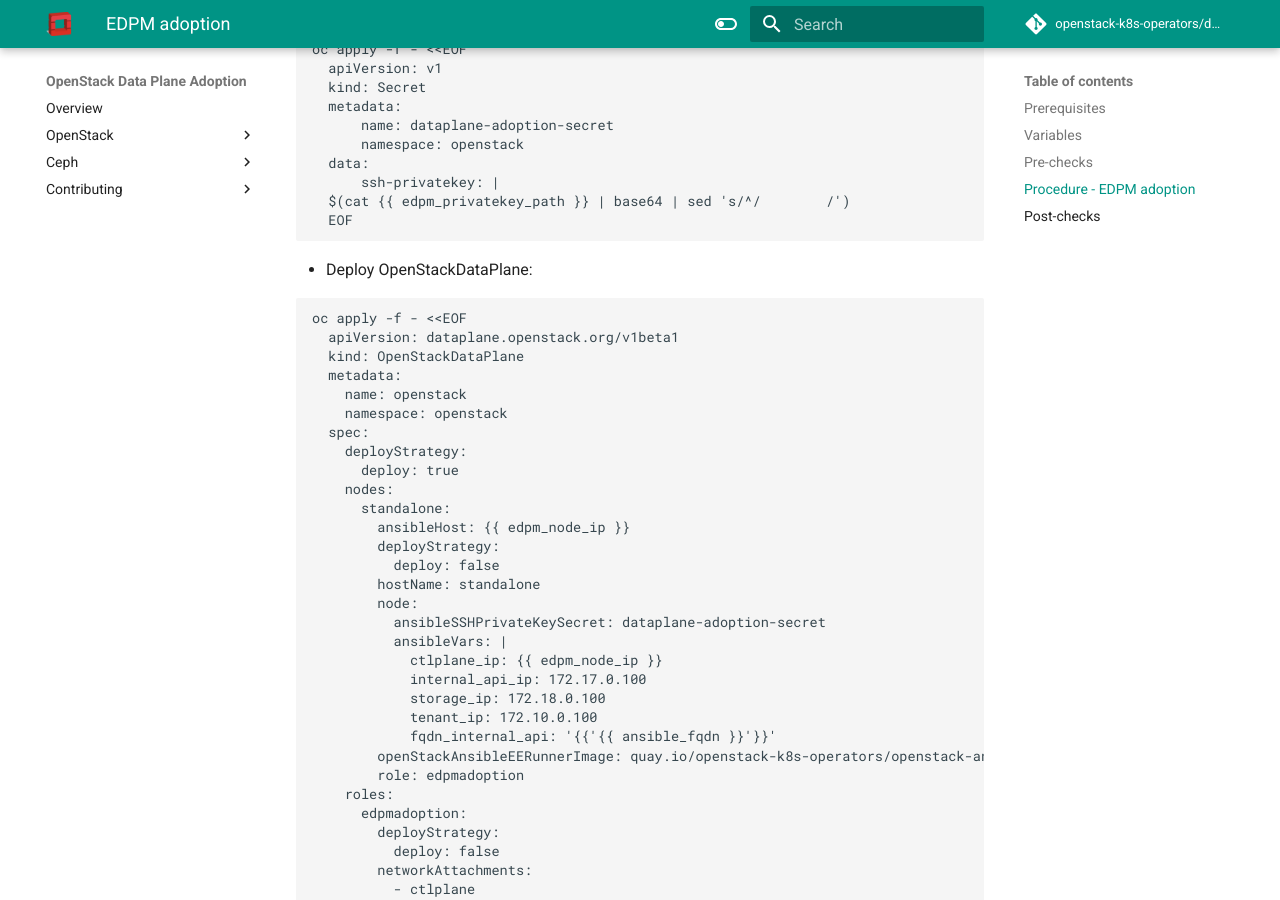
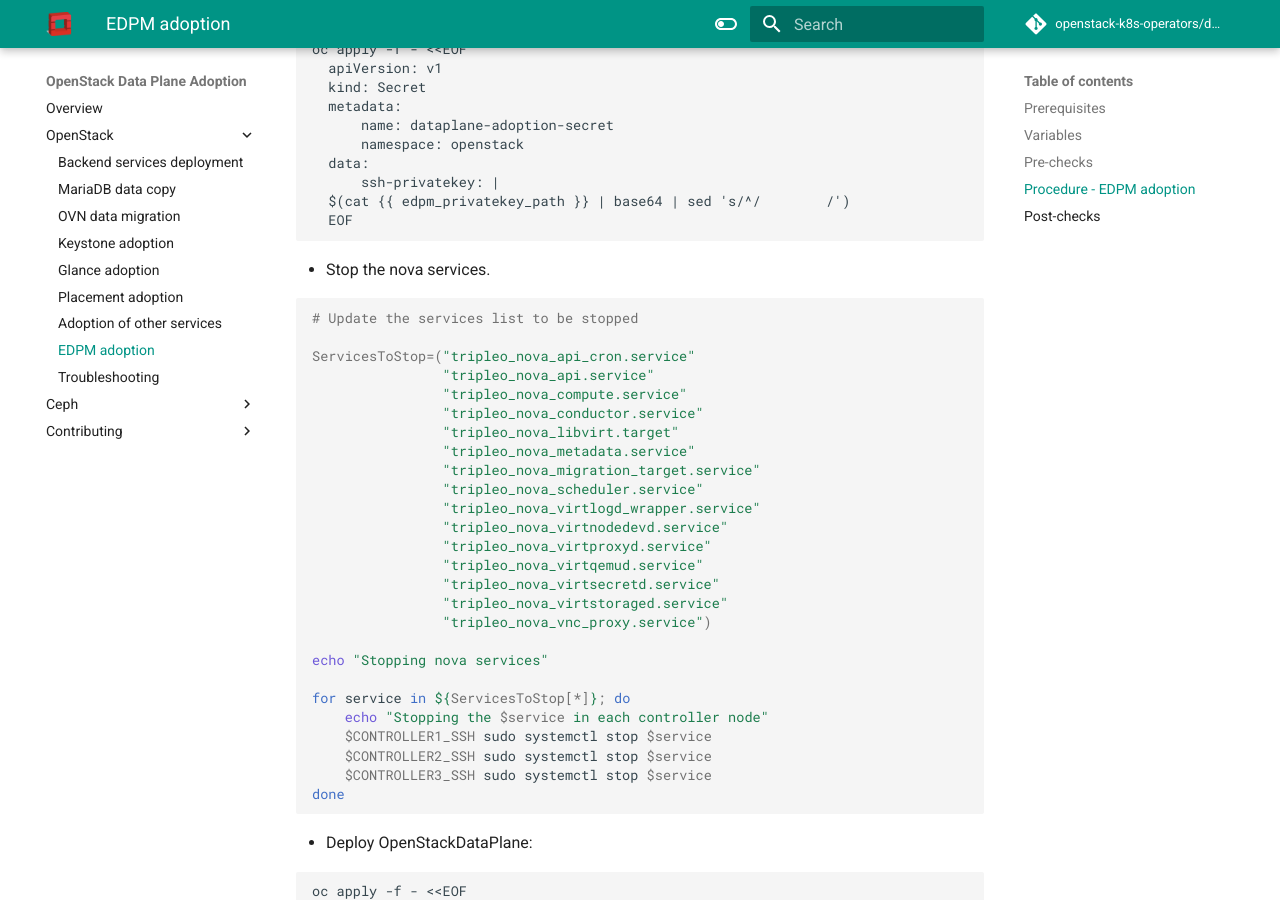
Before and after one commit to openstack-k8s-operators/data-plane-adoption, an MkDocs documentation site: the page built from docs/openstack/edpm_adoption.md, in a window 1280 px wide and 900 px high, scrolled down 551 px. Built offline with MkDocs 1.6.1 and Material for MkDocs 9.7.7, drawn with Linux system fonts in a browser that asks for light colours; comment, search, counter and statistics services are not loaded; the version menu is left out.

Commit message:
Stop tripleo libvirt services
For ensuring EDPM can be successfully deployed, we need to Include a step to manually stop tripleo libvirt services

Signed-off-by: Fabricio Aguiar <fabricio.aguiar@gmail.com>

````diff
--- a/docs/openstack/edpm_adoption.md
+++ b/docs/openstack/edpm_adoption.md
@@ -26,6 +26,38 @@
     $(cat {{ edpm_privatekey_path }} | base64 | sed 's/^/        /')
     EOF
   ```
+
+* Stop the nova services.
+
+```bash
+
+# Update the services list to be stopped
+
+ServicesToStop=("tripleo_nova_api_cron.service"
+                "tripleo_nova_api.service"
+                "tripleo_nova_compute.service"
+                "tripleo_nova_conductor.service"
+                "tripleo_nova_libvirt.target"
+                "tripleo_nova_metadata.service"
+                "tripleo_nova_migration_target.service"
+                "tripleo_nova_scheduler.service"
+                "tripleo_nova_virtlogd_wrapper.service"
+                "tripleo_nova_virtnodedevd.service"
+                "tripleo_nova_virtproxyd.service"
+                "tripleo_nova_virtqemud.service"
+                "tripleo_nova_virtsecretd.service"
+                "tripleo_nova_virtstoraged.service"
+                "tripleo_nova_vnc_proxy.service")
+
+echo "Stopping nova services"
+
+for service in ${ServicesToStop[*]}; do
+    echo "Stopping the $service in each controller node"
+    $CONTROLLER1_SSH sudo systemctl stop $service
+    $CONTROLLER2_SSH sudo systemctl stop $service
+    $CONTROLLER3_SSH sudo systemctl stop $service
+done
+```
 
 * Deploy OpenStackDataPlane:
 
--- a/mkdocs.yml
+++ b/mkdocs.yml
@@ -34,7 +34,7 @@ nav:
     - openstack/glance_adoption.md
     - openstack/placement_adoption.md
     - openstack/other_services_adoption.md
-    # - openstack/edpm_adoption.md
+    - openstack/edpm_adoption.md
     - openstack/troubleshooting.md
   - Ceph:
     - Ceph RBD migration: ceph/ceph_rbd.md
````
Also changed, not shown: 1 other file.
